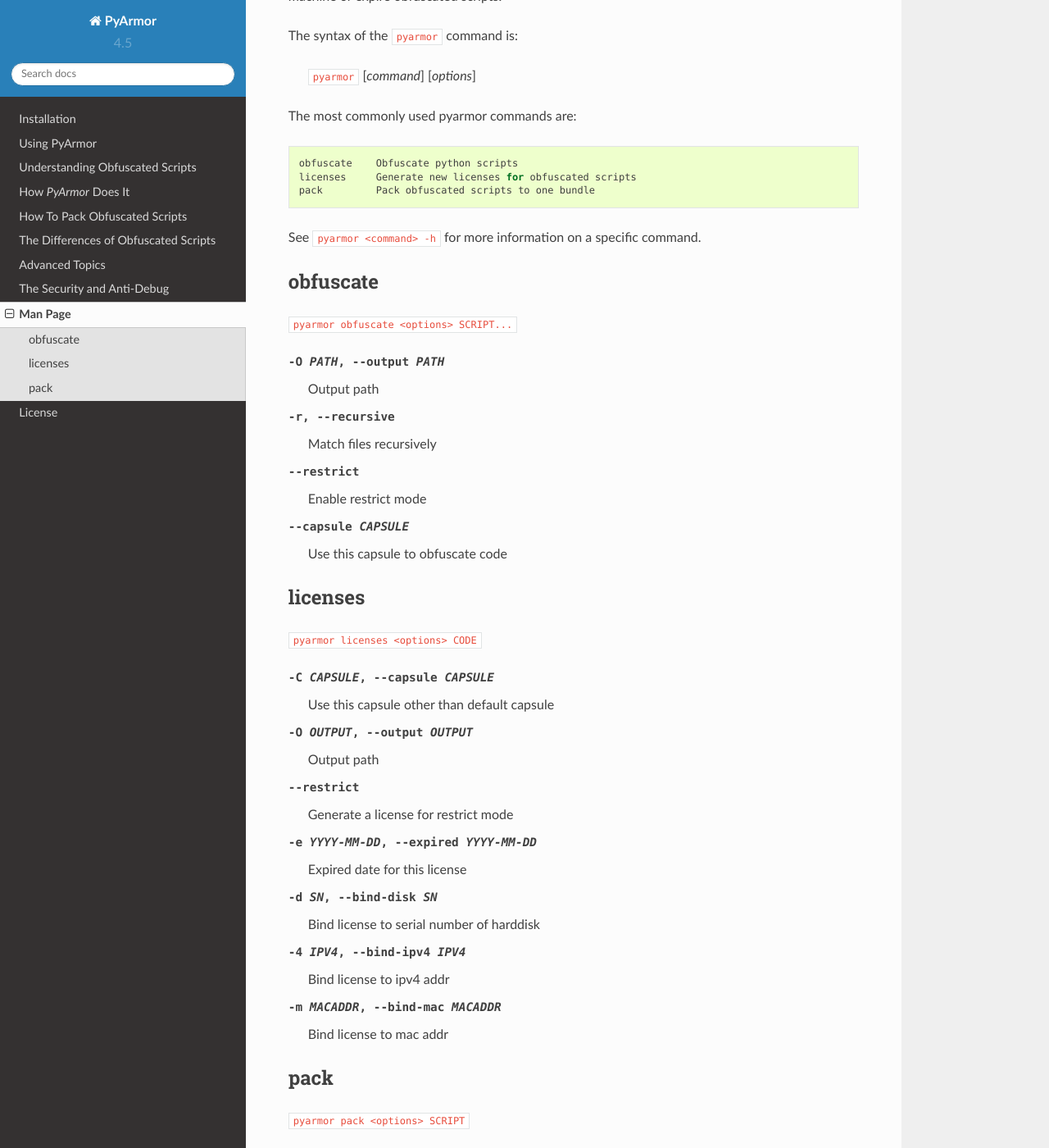
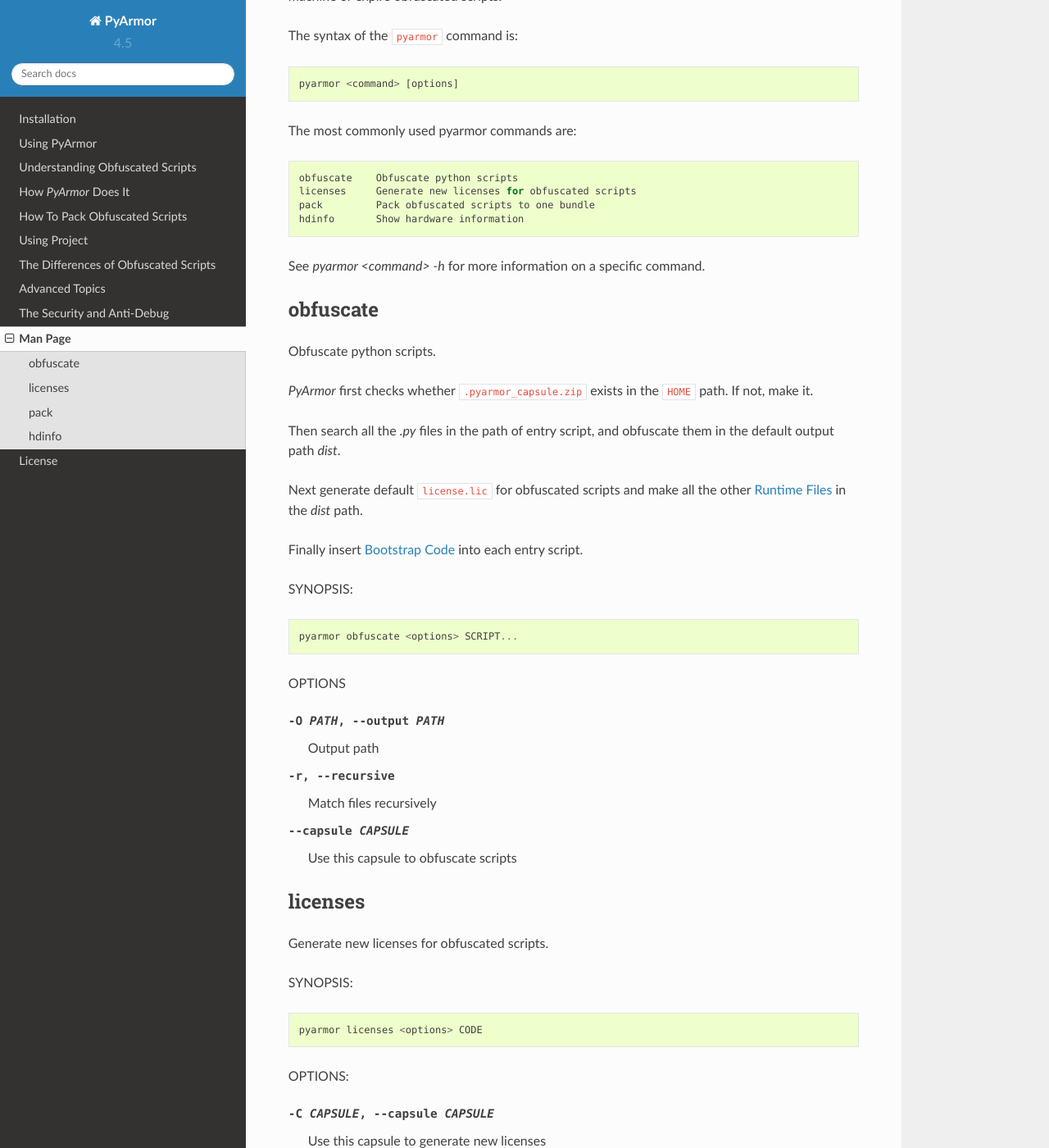
Before and after one commit to dashingsoft/pyarmor, a Sphinx documentation site: the page built from docs/man.rst, in a window 1280 px wide and 1400 px high, scrolled down 200 px. Shown: the whole window at 82% size. Built offline with Sphinx 7.4.7 and the Read the Docs theme 2.0.0, drawn with Linux system fonts in a browser that asks for light colours; pages that are not in the unit, such as notebooks, are missing from menus; some of the changed text lies outside the part shown.

Commit message:
Refine doc

```diff
--- a/docs/advanced.rst
+++ b/docs/advanced.rst
@@ -84,5 +86,4 @@
   This script is only for Brave-Tom
   This script will expired on 2019-01-01
 
-
 .. include:: _common_definitions.txt
--- a/docs/index.rst
+++ b/docs/index.rst
@@ -40,10 +40,12 @@
    understand-obfuscated-scripts
    how-to-do
    pack-obfuscated-scripts
+   project
    differences
    advanced
    security
    man
+   questions
    license
 
 Indices and tables
--- a/docs/man.rst
+++ b/docs/man.rst
@@ -7,42 +7,74 @@
 Pyarmor is a command line tool used to obfuscate python scripts, bind
 obfuscated scripts to fixed machine or expire obfuscated scripts.
 
-The syntax of the ``pyarmor`` command is:
+The syntax of the ``pyarmor`` command is::
 
-    ``pyarmor`` [*command*] [*options*]
+    pyarmor <command> [options]
 
 The most commonly used pyarmor commands are::
 
     obfuscate    Obfuscate python scripts
     licenses     Generate new licenses for obfuscated scripts
     pack         Pack obfuscated scripts to one bundle
+    hdinfo       Show hardware information
 
-See ``pyarmor <command> -h`` for more information on a specific command.
+..
+    The commands with project::
+
+    init         Create a project to manage obfuscated scripts
+    config       Update project information
+    build        Obfuscate all the scripts in the project
+
+    info         Show project information
+    check        Check consistency of project
+
+See `pyarmor <command> -h` for more information on a specific command.
 
 obfuscate
 ---------
 
-``pyarmor obfuscate <options> SCRIPT...``
+Obfuscate python scripts.
+
+|PyArmor| first checks whether :file:`.pyarmor_capsule.zip` exists in
+the ``HOME`` path. If not, make it.
+
+Then search all the `.py` files in the path of entry script, and
+obfuscate them in the default output path `dist`.
+
+Next generate default :file:`license.lic` for obfuscated scripts and
+make all the other :ref:`Runtime Files` in the `dist` path.
+
+Finally insert :ref:`Bootstrap Code` into each entry script.
+
+SYNOPSIS::
+
+    pyarmor obfuscate <options> SCRIPT...
 
 .. _pyarmor obfuscate command options:
 
+OPTIONS
+
 -O PATH, --output PATH  Output path
 -r, --recursive         Match files recursively
---restrict              Enable restrict mode
---capsule CAPSULE       Use this capsule to obfuscate code
+--capsule CAPSULE       Use this capsule to obfuscate scripts
 
 licenses
 --------
 
-``pyarmor licenses <options> CODE``
+Generate new licenses for obfuscated scripts.
+
+SYNOPSIS::
+
+    pyarmor licenses <options> CODE
 
 .. _pyarmor licenses command options:
 
+OPTIONS:
+
 -C CAPSULE, --capsule CAPSULE
-                      Use this capsule other than default capsule
+                      Use this capsule to generate new licenses
 -O OUTPUT, --output OUTPUT
                       Output path
---restrict            Generate a license for restrict mode
 -e YYYY-MM-DD, --expired YYYY-MM-DD
                       Expired date for this license
 -d SN, --bind-disk SN
@@ -52,21 +84,36 @@
 -m MACADDR, --bind-mac MACADDR
                       Bind license to mac addr
 
-
 pack
 ----
 
-``pyarmor pack <options> SCRIPT``
+Obfuscate the scripts and pack them into one bundle.
+
+SYNOPSIS::
+
+    pyarmor pack <options> SCRIPT
 
 .. _pyarmor pack command options:
 
+OPTIONS:
 
--t TYPE, --type TYPE  cx_Freeze, py2exe, py2app, PyInstaller
+-t TYPE, --type TYPE  cx_Freeze, py2exe, py2app, PyInstaller(default).
 -s SETUP, --setup SETUP
-                      Setup script, default is setup.py, or ENTRY.spec for
-                      PyInstaller
+                      Setup script, default is setup.py.
 -O OUTPUT, --output OUTPUT
                       Directory to put final built distributions in (default
                       is output path of setup script)
 
+hdinfo
+------
+
+Show hardware information of this machine, such as serial number of
+hard disk, mac address of network card etc. The information got here
+could be as input data to generate license file for obfuscated
+scripts.
+
+SYNOPSIS::
+
+    pyarmor hdinfo
+
 .. include:: _common_definitions.txt
```
Also changed, not shown: other parts of docs/advanced.rst (+2 -0 lines), other parts of docs/man.rst (+1 -1 lines).
